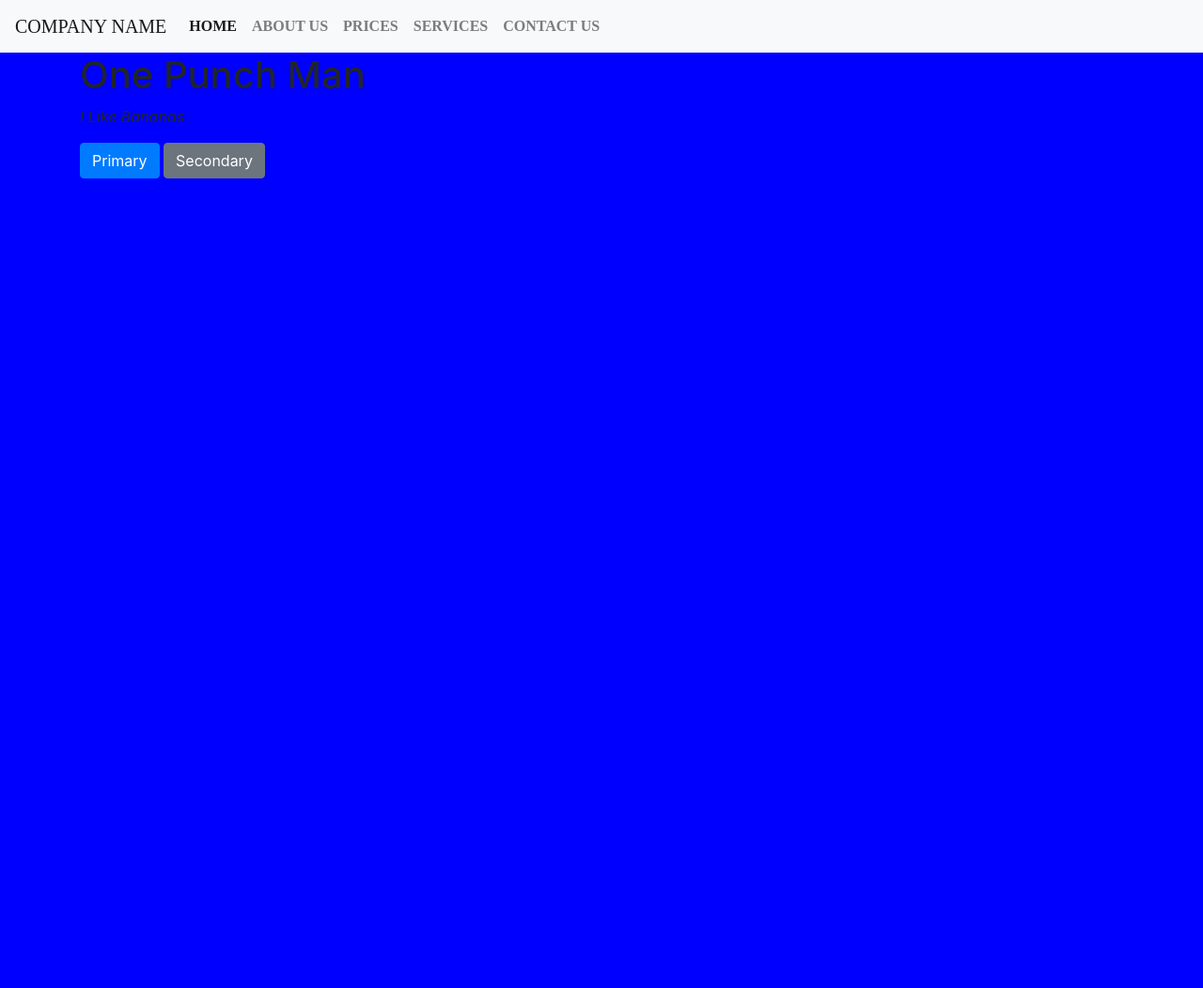
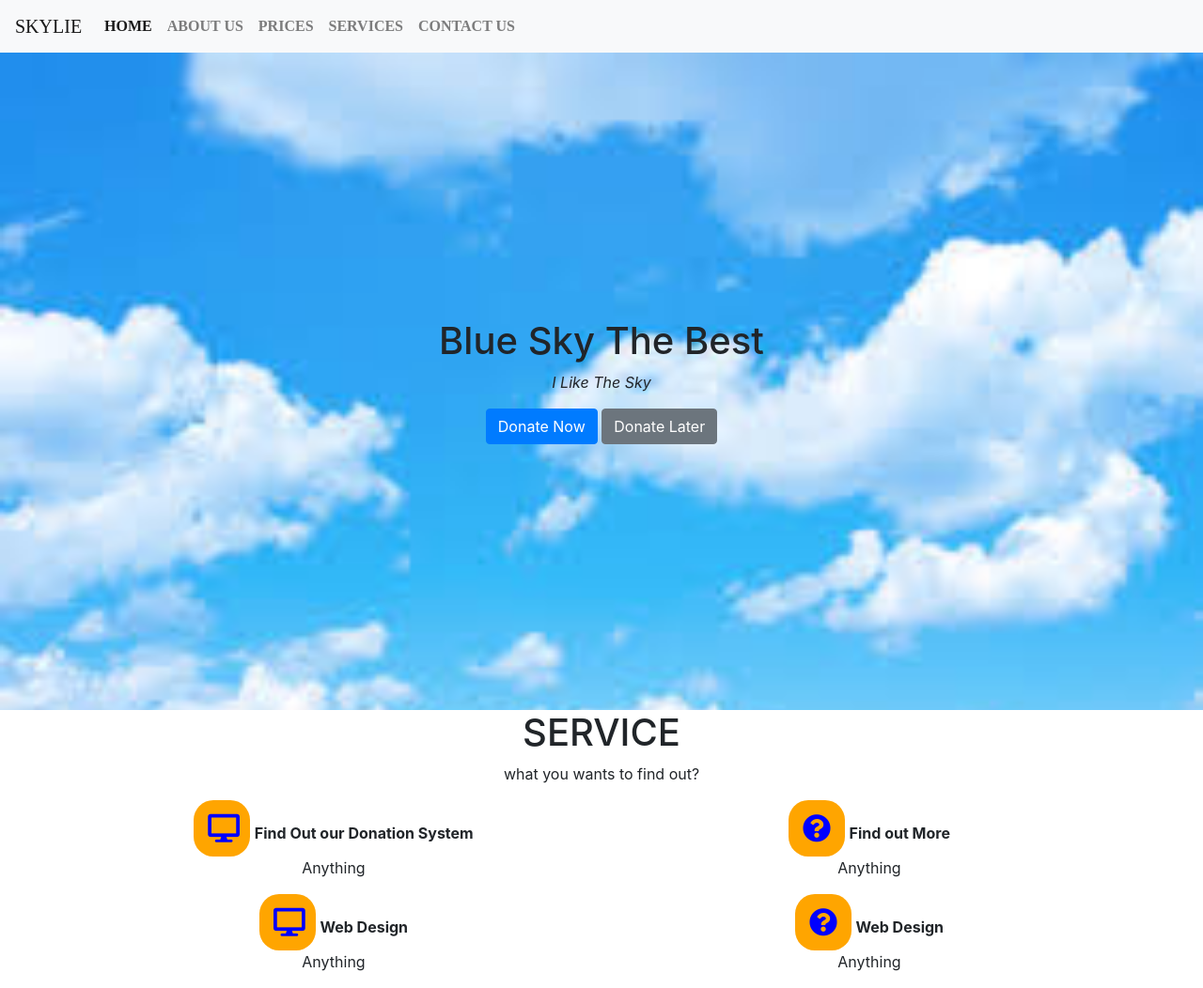
Before and after one commit to junhuang21484/New-York-On-Tech, a plain HTML site: page index.html in a window 1280 px wide. Shown: the whole page at 94% size. Before the commit the page ends 800 px from the top, so only its background shows below. Drawn offline with nearby package versions, Linux system fonts and the light colour scheme.

Commit message:
Services

```diff
--- a/index.html
+++ b/index.html
@@ -2,9 +2,12 @@
 <html>
 
 <head>
-    <title>NYOT</title>
+    <title>Skylie</title>
     <link rel="stylesheet" href="https://stackpath.bootstrapcdn.com/bootstrap/4.3.1/css/bootstrap.min.css" integrity="sha384-ggOyR0iXCbMQv3Xipma34MD+dH/1fQ784/j6cY/iJTQUOhcWr7x9JvoRxT2MZw1T" crossorigin="anonymous">
     <link rel="stylesheet" type="text/css" href="style.css">
+    <link rel="stylesheet" href="https://use.fontawesome.com/releases/v5.7.2/css/all.css" integrity="sha384-fnmOCqbTlWIlj8LyTjo7mOUStjsKC4pOpQbqyi7RrhN7udi9RwhKkMHpvLbHG9Sr" crossorigin="anonymous">
+
+
 </head>
 <!-- Comment Format -->
 
@@ -13,7 +16,7 @@
     <script src="https://cdnjs.cloudflare.com/ajax/libs/popper.js/1.14.7/umd/popper.min.js" integrity="sha384-UO2eT0CpHqdSJQ6hJty5KVphtPhzWj9WO1clHTMGa3JDZwrnQq4sF86dIHNDz0W1" crossorigin="anonymous"></script>
     <script src="https://stackpath.bootstrapcdn.com/bootstrap/4.3.1/js/bootstrap.min.js" integrity="sha384-JjSmVgyd0p3pXB1rRibZUAYoIIy6OrQ6VrjIEaFf/nJGzIxFDsf4x0xIM+B07jRM" crossorigin="anonymous"></script>
     <nav class="navbar navbar-expand-lg navbar-light bg-light">
-        <a class="navbar-brand" href="#">Company Name</a>
+        <a class="navbar-brand" href="#">Skylie</a>
         <button class="navbar-toggler" type="button" data-toggle="collapse" data-target="#navbarNavAltMarkup" aria-controls="navbarNavAltMarkup" aria-expanded="false" aria-label="Toggle navigation">
     <span class="navbar-toggler-icon"></span>
   </button>
@@ -27,14 +30,46 @@
             </div>
         </div>
     </nav>
-    <header cross= "d-flex align-items-center">
+    <header class="d-flex align-items-center">
         <div class="container">
-        <h1>One Punch Man</h1>
-        <P>I Like Bananas</P>
-        <button type="button" class="btn btn-primary">Primary</button>
-        <button type="button" class="btn btn-secondary">Secondary</button>
+            <h1>Blue Sky The Best</h1>
+            <P>I Like The Sky</P>
+            <button type="button" class="btn btn-primary">Donate Now</button>
+            <button type="button" class="btn btn-secondary">Donate Later</button>
         </div>
     </header>
+    <!--Services -->
+    <section class="services container">
+        <h1>SERVICE</h1>
+        <p>what you wants to find out?</p>
+        <div class="row">
+            <div class="col-md-6">
+                <i class="fas fa-desktop"></i>
+                <spam><strong>Find Out our Donation System</strong></spam>
+                <p>Anything</p>
+            </div>
+            <div class="col-md-6">
+                <i class="fas fa-question-circle"></i>
+                <spam><strong>Find out More               </strong></spam>
+                <p>Anything</p>
+            </div>
+        </div>
+        <div class="row">
+            <div class="col-md-6">
+                <i class="fas fa-desktop"></i>
+                <spam><strong>Web Design</strong></spam>
+                <p>Anything</p>
+            </div>
+            <div class="col-md-6">
+                <i class="fas fa-question-circle"></i>
+                <spam><strong>Web Design</strong></spam>
+                <p>Anything</p>
+            </div>
+        </div>
+
+
+
+    </section>
 
 </body>
 
--- a/style.css
+++ b/style.css
@@ -1,5 +1,5 @@
 body {
-    background-color: #0000FF;
+    background-color: White;
 }
 
 nav {
@@ -19,10 +19,34 @@ nav {
 }
 
 header {
-    height: 600px;
+    height: 700px;
     width: 100%;
-    background-image: url("sky.jpg");
+    background-image: url("sky.jpeg");
+    background-size: cover;
+    text-align: center;
 }
 header p{
     font-style: italic;
 }
+
+.services {
+    text-align: center
+}
+
+.services i{
+    font-size: 30px;
+    padding: 15px 15px;
+
+    color: blue;
+    background-color: orange;
+
+    width: 60px;
+    height: 60px;
+
+    border-radius: 35%
+}
+
+.services spam{
+    width: 200;
+    display: inline-block
+}
```
